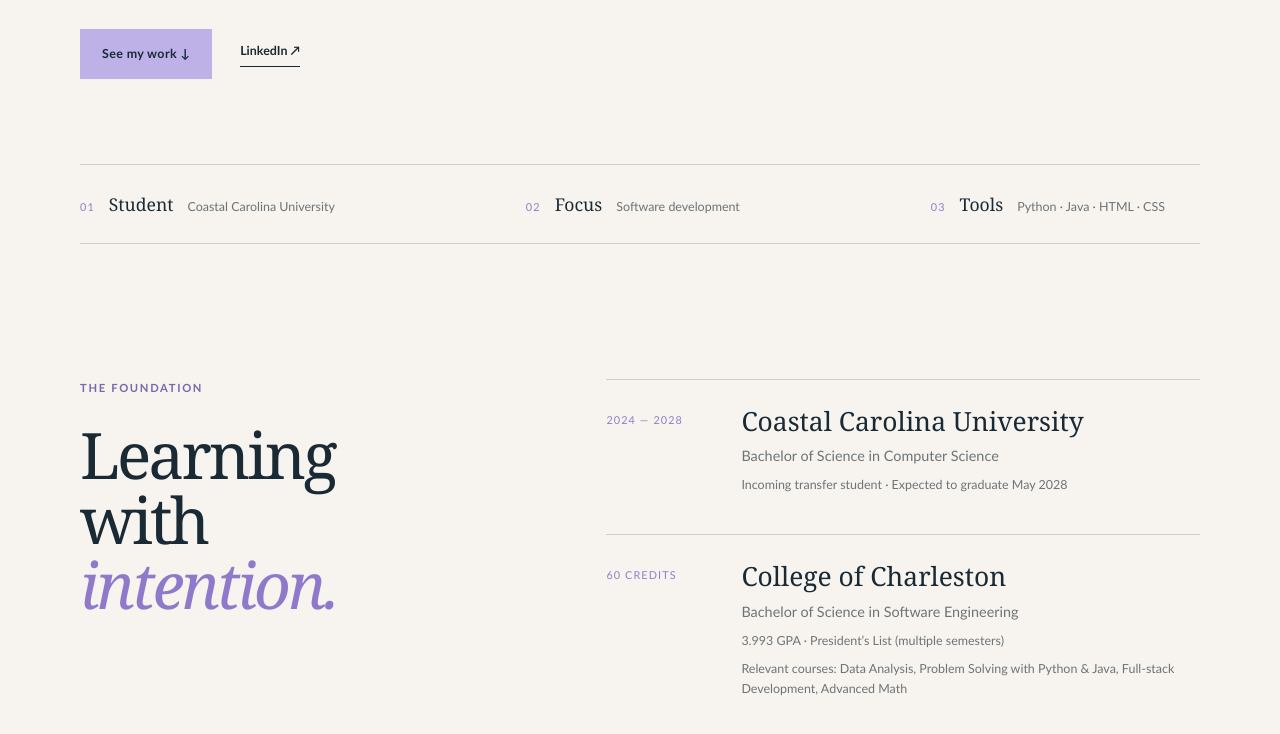
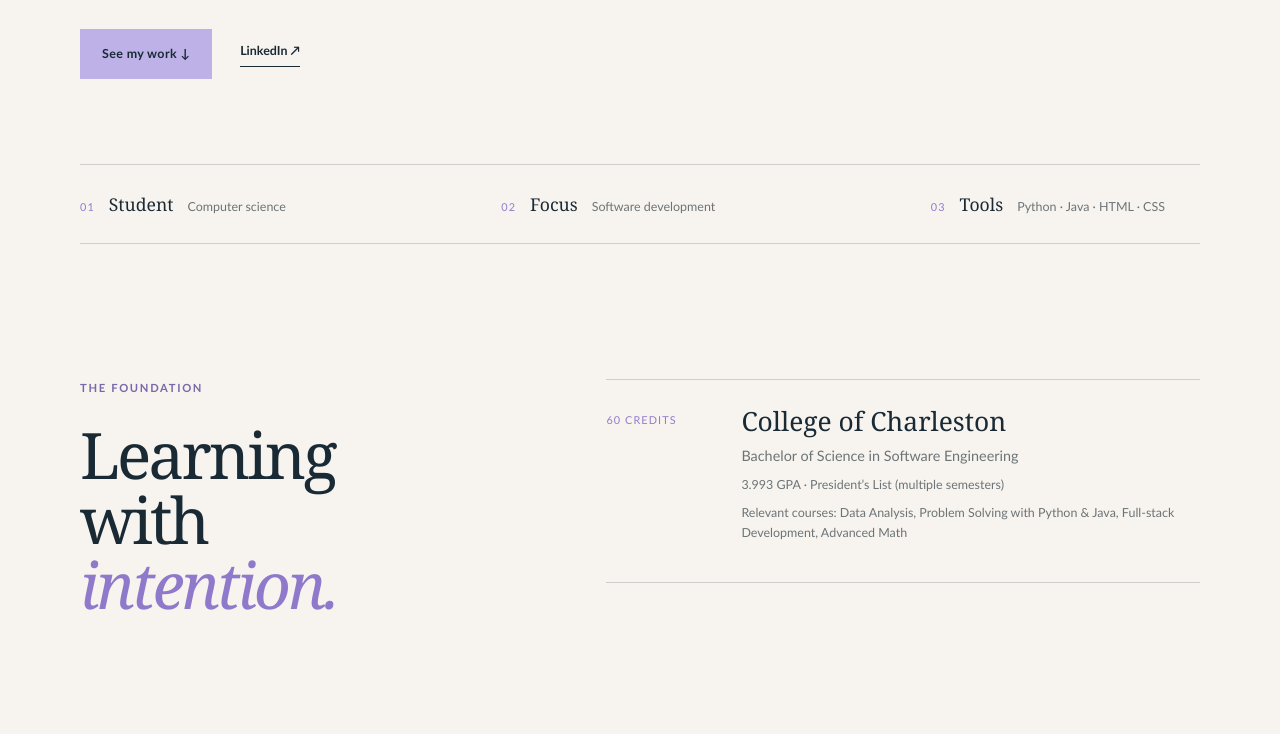
Before and after one commit to 33misha/mishaSite, a plain HTML site: page index.html in a window 1280 px wide. Shown: the part 645-1379 px from the top of the page. Drawn offline with nearby package versions, Linux system fonts and the light colour scheme; files whose address does not match are found by name.

Commit message:
Modify student details in quick facts section
Updated student information and removed incoming transfer details.

```diff
--- a/index.html
+++ b/index.html
@@ -43,7 +43,7 @@
     </section>
 
     <section class="quick-facts section-wrap" aria-label="Quick facts">
-      <div><span class="fact-label">01</span><strong>Student</strong><span>Coastal Carolina University</span></div>
+      <div><span class="fact-label">01</span><strong>Student</strong><span>Computer science</span></div>
       <div><span class="fact-label">02</span><strong>Focus</strong><span>Software development</span></div>
       <div><span class="fact-label">03</span><strong>Tools</strong><span>Python · Java · HTML · CSS</span></div>
     </section>
@@ -52,10 +52,6 @@
     <section class="content-section section-wrap" id="education">
       <div class="section-heading"><p class="eyebrow">The foundation</p><h2>Learning with<br><em>intention.</em></h2></div>
       <div class="education-list">
-        <article class="timeline-item">
-          <p class="item-date">2024 — 2028</p>
-          <div><h3>Coastal Carolina University</h3><p>Bachelor of Science in Computer Science</p><p class="muted">Incoming transfer student · Expected to graduate May 2028</p></div>
-        </article>
         <article class="timeline-item">
           <p class="item-date">60 credits</p>
           <div><h3>College of Charleston</h3><p>Bachelor of Science in Software Engineering</p><p class="muted">3.993 GPA · President’s List (multiple semesters)</p><p class="muted">Relevant courses: Data Analysis, Problem Solving with Python &amp; Java, Full-stack Development, Advanced Math</p></div>
```
